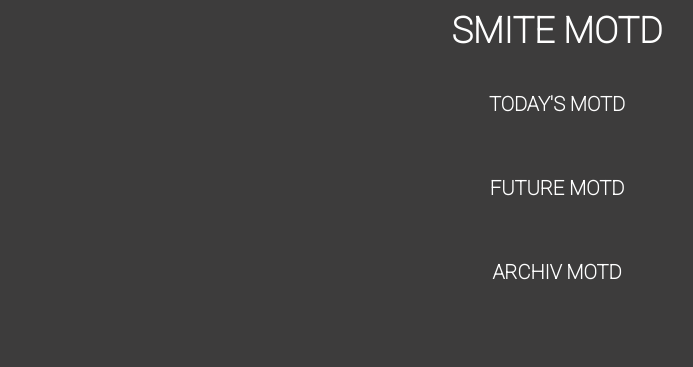
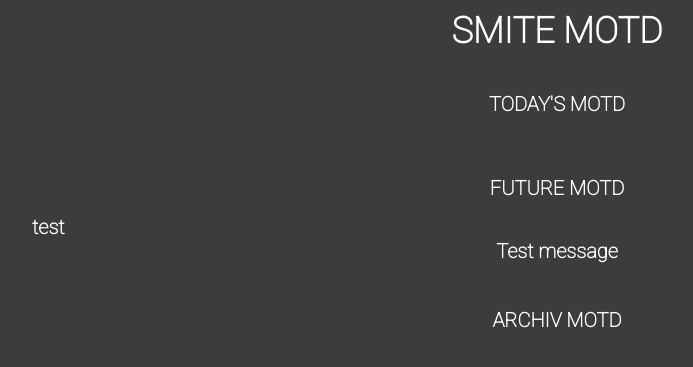
Before and after one commit to xNykram/smite_motd, a Django app: page / in a window 1280 px wide. Shown: the top 367 px of the page, without its empty margins (83-776 px from the left). Run offline with Django 3.2, Linux system fonts and the light colour scheme; data that the repository does not hold is empty; parts of the project's set-up code (start-up, migrations or seed data) failed here and were passed over.

Commit message:
Test template

```diff
--- a/smite_lore/smite_lore/templates/motd/index.html
+++ b/smite_lore/smite_lore/templates/motd/index.html
@@ -25,6 +25,8 @@
         </div>
         <div class="main-sections main-con-next">
             <h4>FUTURE MOTD</h4>
+            <div>test</div>
+                {{test}}
             {% for row in future_motd %}
                 <div class="motdcell" style="padding:10px;">
                     {{row.name}}<br>
--- a/smite_lore/smite_lore/views.py
+++ b/smite_lore/smite_lore/views.py
@@ -8,9 +8,9 @@
     future = tomorrows + timedelta(days=3)
     yesterday = datetime.today() - timedelta(days=1)
     oldest_motd = yesterday - timedelta(days=30)
-    print (oldest_motd, yesterday)
-    todays_motd = Motd.objects.filter(date__day = datetime.today().day)
+    todays_motd = Motd.objects.filter(date__day=datetime.today().day)
     future_motd = Motd.objects.filter(date__range=[tomorrows, future])
     archiv_motd = Motd.objects.filter(date__range=[oldest_motd, yesterday])
+    test = "Test message"
     return render(request, 'motd/index.html', {'todays_motd': todays_motd, 'future_motd': future_motd,
-                                               'archiv_motd': archiv_motd})
+                                               'archiv_motd': archiv_motd, 'test' : test})
```
